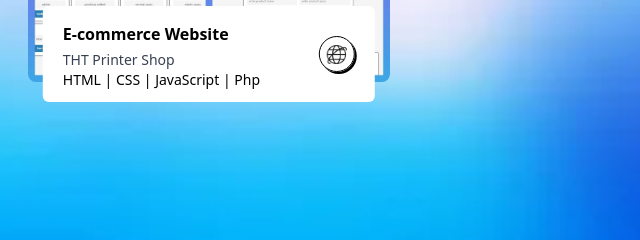
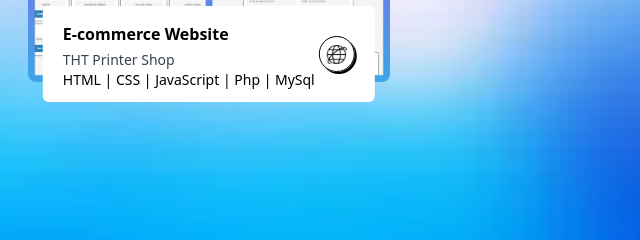
Before and after one commit to MOHAMMEDJAFRAN/portfolio, a plain HTML site: page index.html in a window 1280 px wide. Both pictures are taken after a click on the link "Show more". Shown: the part 4058-4298 px from the top of the page, 431-1071 px from the left. Drawn offline with nearby package versions, Linux system fonts and the light colour scheme; a web font is replaced by a local one.

Commit message:
index.html

```diff
--- a/index.html
+++ b/index.html
@@ -394,7 +394,7 @@
                 <div>
                     <h2 class="font-semibold dark:text-black">E-commerce Website</h2>
                     <p class="text-sm text-gray-700">THT Printer Shop</p>
-                    <p class="text-sm text-black-700 dark:text-black">HTML | CSS | JavaScript | Php</p>
+                    <p class="text-sm text-black-700 dark:text-black">HTML | CSS | JavaScript | Php | MySql</p>
                 </div>
                 <div class="border rounded-full border-black w-9 aspect-square flex items-center justify-center shadow-[2px_2px_0_#000] group-hover:bg-purple-300 transition">
                     <a href="http://thtprinters.42web.io"><img src="./src/img/internet.png" alt="" class="w-5"></a>
```
